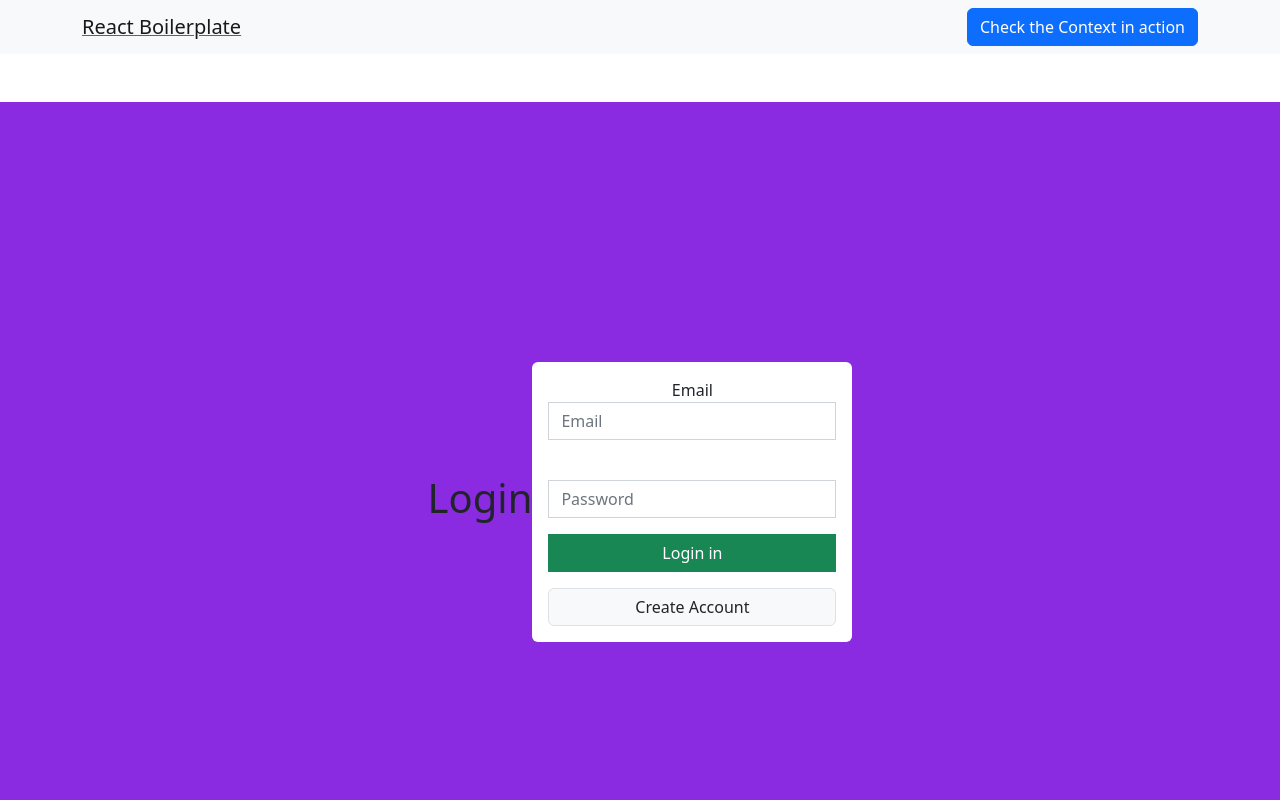
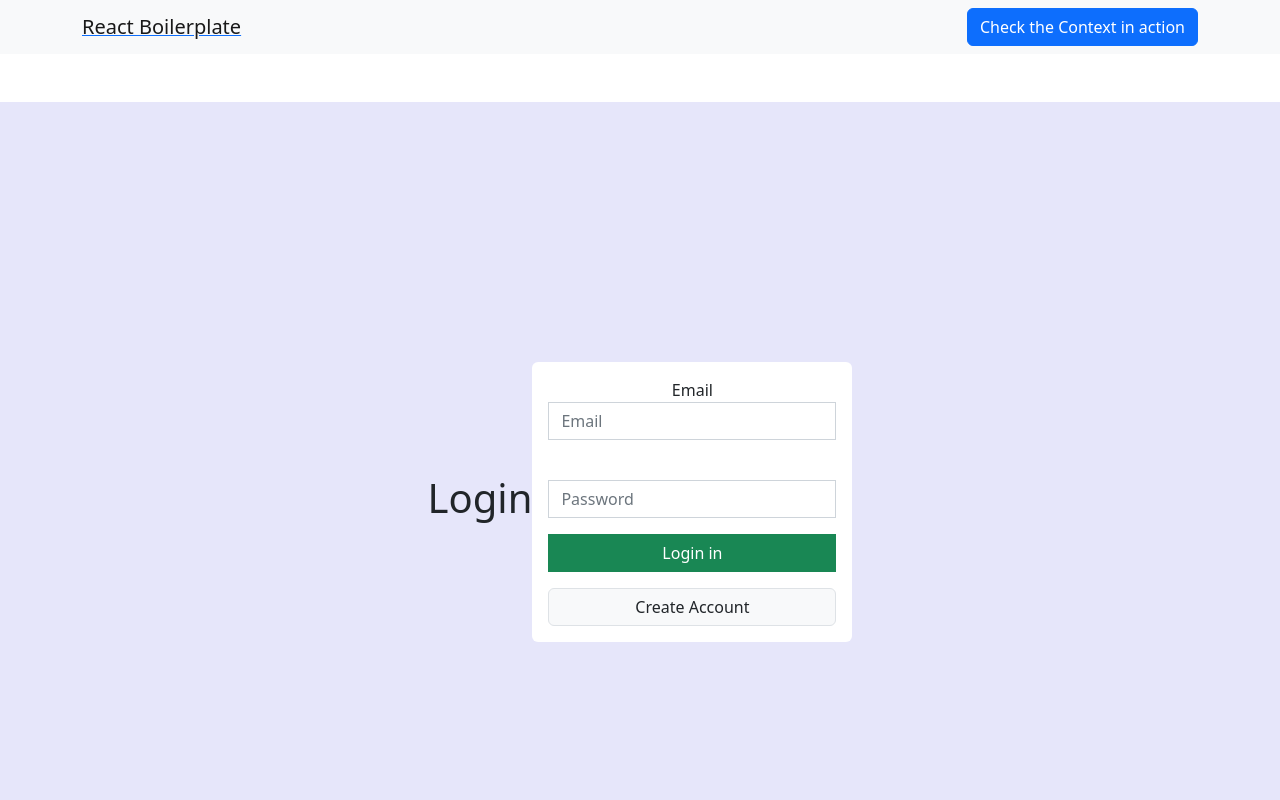
Before and after one commit to deontaemurphy/newgroupproject, a React app: page / in a window 1280 px wide. Shown: the top 800 px of the page. Built offline with nearby package versions, Linux system fonts and the light colour scheme; no server answers.

Commit message:
edited login

```diff
--- a/src/front/js/layout.js
+++ b/src/front/js/layout.js
@@ -9,7 +9,7 @@ import injectContext from "./store/appContext";
 
 import { Navbar } from "./component/navbar";
 import { Footer } from "./component/footer";
-import { Signup } from "./pages/signup.js";
+import { CreateAccount } from "./pages/CreateAccount";
 import { Login } from "./pages/login.js";
 //In the console it said sign up on line 26 was undefined bc it was Not imported in the file
 //create your first component
@@ -26,7 +26,7 @@ const Layout = () => {
           <Routes>
             <Route element={<Home />} path="/" />
             <Route element={<Login />} path="/" />
-            <Route element={<Signup />} path="/signup" />
+            <Route element={<CreateAccount />} path="/CreateAccount" />
             <Route element={<Demo />} path="/demo" />
             <Route element={<Single />} path="/single/:theid" />
             <Route element={<h1>Not found!</h1>} />
--- a/src/front/js/pages/signup.js
+++ b/src/front/js/pages/CreateAccount.js
@@ -1,6 +1,6 @@
 import React from "react";
 import { Link } from "react-router-dom";
-export const Signup = () => {
+export const CreateAccount = () => {
   return (
     <div className=" whole-screen d-flex justify-content-center align-items-center  vh-100">
       <div className="bg-white p-3 rounded w-25 vh-80">
--- a/src/front/js/pages/LoginValidation.js
+++ b/src/front/js/pages/LoginValidation.js
@@ -1,3 +1,26 @@
 import React from "react-router-dom";
 
-export const LoginValidation = (values) => {};
+const LoginValidation = (values) => {
+  let error = {};
+  const email_pattern = /^[^\s@]+@[^\s@]+\.[^\s@]+$/;
+
+  const password_pattern = /^(?=.\d)(?=.[a-z])(?=.*[A-Z])[a-zA-Z0-9]{8,}$/;
+  /*=== check whenther two operators are equal an returns boolean(true or false) results */
+  if (values.email === "") {
+    error.email = "Name should not be empty";
+  } else if (!email_pattern.test(values.email)) {
+    error.email = "Email Didn't match";
+  } else {
+    error.email = "";
+  }
+  if (values.password === "") {
+    error.password = "Password should not be empty";
+  } else if (!password_pattern.test(values.password)) {
+    error.password = "Password didn't match";
+  } else {
+    error.password = "";
+  }
+  return error;
+};
+
+export default LoginValidation;
--- a/src/front/js/pages/login.js
+++ b/src/front/js/pages/login.js
@@ -1,14 +1,14 @@
 import React from "react";
 import { Link } from "react-router-dom";
 import { useState } from "react";
-import "./LoginValidation.js";
+import LoginValidation from "./LoginValidation.js";
 //this is the login
 export const Login = () => {
   const [values, setValues] = useState({
     email: "",
     password: "",
   });
-  const [errors, setErrors] = useState({})
+  const [errors, setErrors] = useState({});
   const handleInput = (event) => {
     setValues((prev) => ({
       ...prev,
@@ -19,7 +19,7 @@ export const Login = () => {
   // The preventDefault() method cancels the event if it is cancelable, meaning that the default action that belongs to the event will not occur.//
   const handleSubmit = (event) => {
     event.preventDefault();
-    setErrors(validation(values));
+    setErrors(LoginValidation(values));
   };
   return (
     //the line under this places everything in the middle of the screen
@@ -36,7 +36,12 @@ export const Login = () => {
               className="form-control rounded-0"
               placeholder="Email"
               name="email"
+              required
             />
+            {/* line underneath will print the errors after retrieivng them from LoginValidation */}
+            {errors.email && (
+              <span className="text-danger">{errors.email}</span>
+            )}
           </div>
           <div className="mb-3">
             <label htmlFor="password"></label>
@@ -46,7 +51,11 @@ export const Login = () => {
               onChange={handleInput}
               className="form-control rounded-0"
               name="password"
+              required
             />
+            {errors.password && (
+              <span className="text-danger">{errors.password}</span>
+            )}
           </div>
           {/* the rounded-0 raounds buuton and the w-100 elongated it taking to the width */}
           <button type="submit" className="btn btn-success rounded-0 w-100">
--- a/src/front/styles/index.css
+++ b/src/front/styles/index.css
@@ -2,6 +2,6 @@
     General Styles used on every website (Don't Repeat Yourself)
 */
 .whole-screen {
-  background-color: blueviolet;
+  background-color: #e6e6fa;
 }
 /*#03360f*/
```
